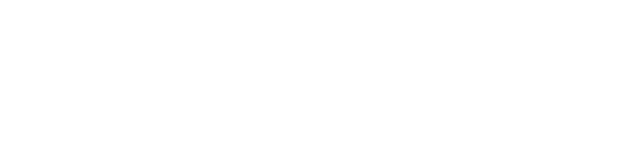
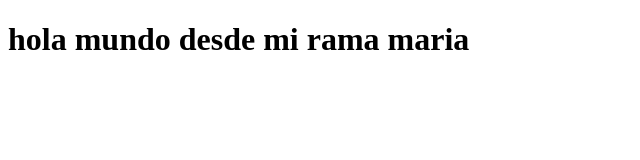
Before and after one commit to Maria-Elizabeth/examen, a plain HTML site: page index.html in a window 1280 px wide. Shown: the whole page, without its empty margins (0-640 px from the left). Drawn offline with Linux system fonts and the light colour scheme.

Commit message:
cambios desde mi rama maria

```diff
--- a/index.html
+++ b/index.html
@@ -6,5 +6,8 @@
     <title>Document</title>
 </head>
 <body>
+    <h1>
+        hola mundo desde mi rama maria
+    </h1>
 </body>
 </html>
```
